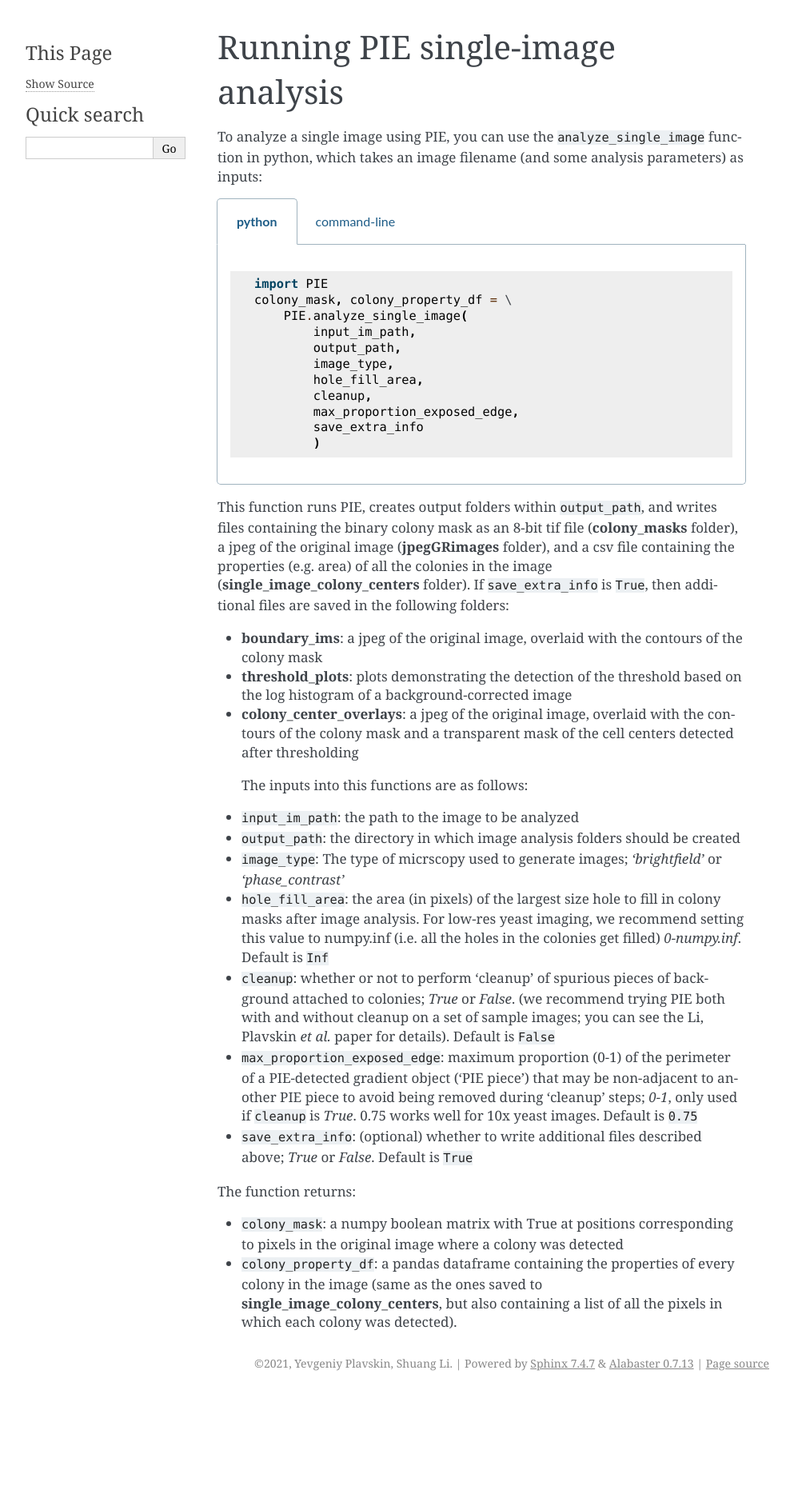
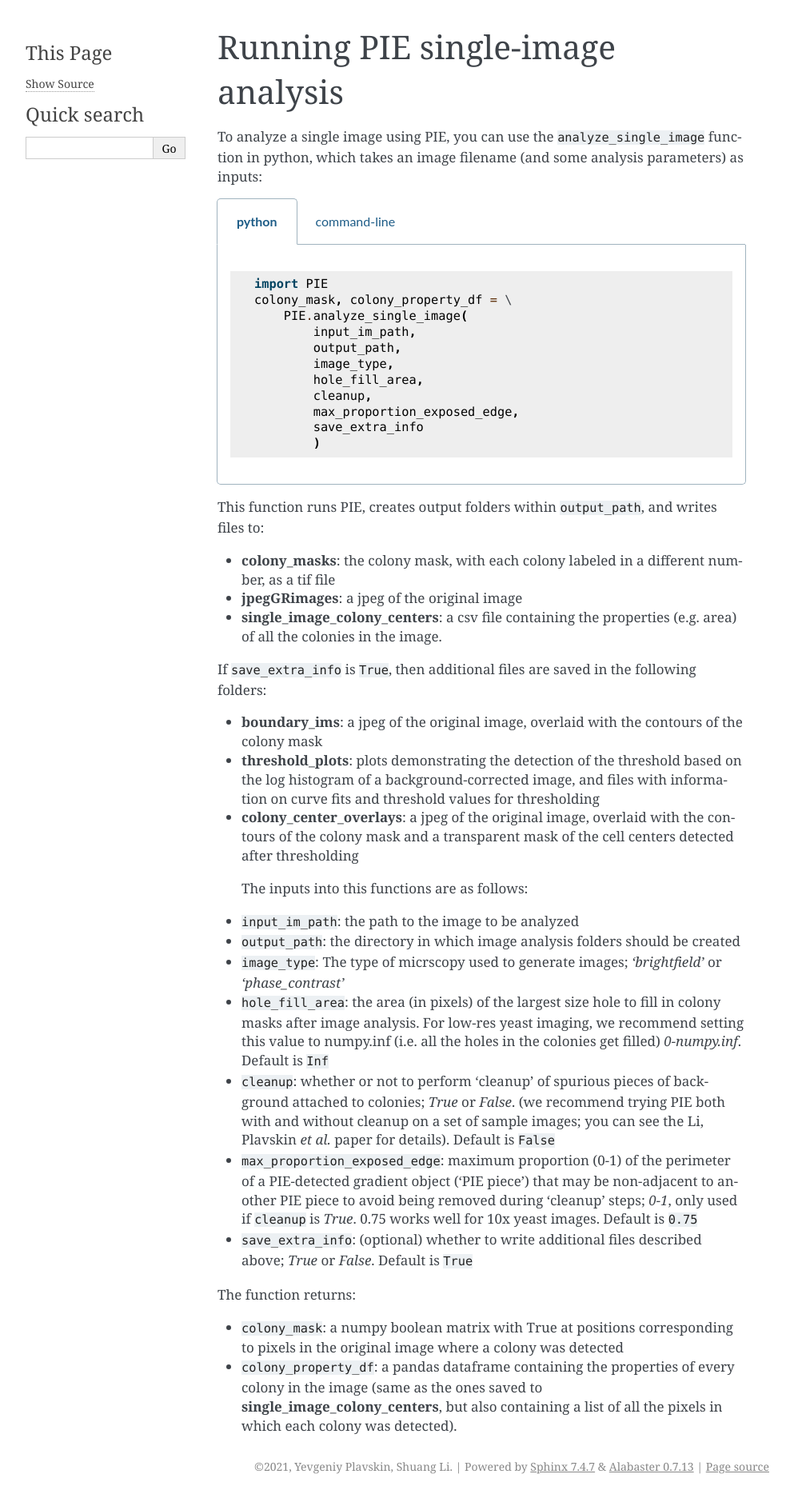
Before and after one commit to Siegallab/PIE, a Sphinx documentation site: the page built from docs/source/single_im_analysis.rst, in a window 1280 px wide. Shown: the whole page at 80% size, without its empty margins (148-1141 px from the left). Built offline with Sphinx 7.4.7, drawn with Linux system fonts in a browser that asks for light colours; before the commit the page ends 1744 px from its top, so only the background shows below that.

Commit message:
Clarify description of output files from single_im_analysis

```diff
--- a/docs/source/single_im_analysis.rst
+++ b/docs/source/single_im_analysis.rst
@@ -33,10 +33,16 @@ To analyze a single image using PIE, you can use the ``analyze_single_image`` fu
 
             pie analyze_single_image INPUT_IM_PATH OUTPUT_PATH IMAGE_TYPE --h HOLE_FILL_AREA --c CLEANUP --m MAX_PROPORTION_EXPOSED_EDGE --s SAVE_EXTRA_INFO
 
-This function runs PIE, creates output folders within ``output_path``, and writes files containing the binary colony mask as an 8-bit tif file (**colony_masks** folder), a jpeg of the original image (**jpegGRimages** folder), and a csv file containing the properties (e.g. area) of all the colonies in the image (**single_image_colony_centers** folder). If ``save_extra_info`` is ``True``, then additional files are saved in the following folders:
+This function runs PIE, creates output folders within ``output_path``, and writes files to:
+
++ **colony_masks**: the colony mask, with each colony labeled in a different number, as a tif file
++ **jpegGRimages**: a jpeg of the original image
++ **single_image_colony_centers**: a csv file containing the properties (e.g. area) of all the colonies in the image.
+
+If ``save_extra_info`` is ``True``, then additional files are saved in the following folders:
 
 + **boundary_ims**: a jpeg of the original image, overlaid with the contours of the colony mask
-+ **threshold_plots**: plots demonstrating the detection of the threshold based on the log histogram of a background-corrected image
++ **threshold_plots**: plots demonstrating the detection of the threshold based on the log histogram of a background-corrected image, and files with information on curve fits and threshold values for thresholding
 + **colony_center_overlays**: a jpeg of the original image, overlaid with the contours of the colony mask and a transparent mask of the cell centers detected after thresholding
 
  The inputs into this functions are as follows:
```
